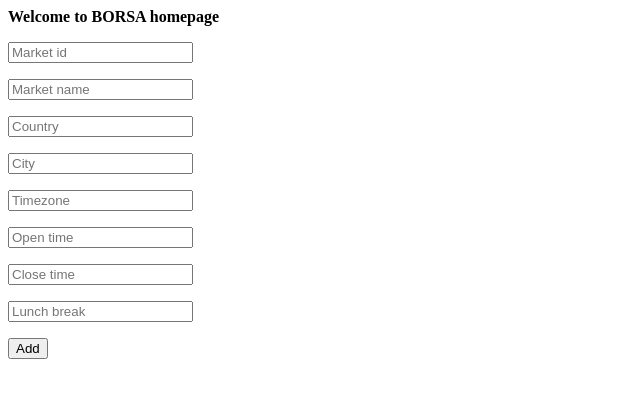
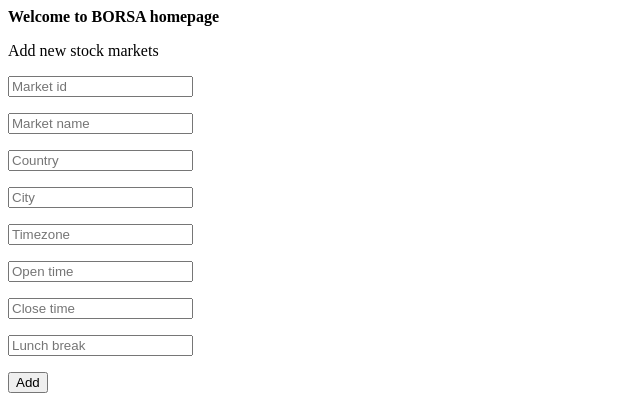
Before and after one commit to bozcani/borsa-scraper-app, a Django app: page /BasicApp/ in a window 1280 px wide. Shown: the top 420 px of the page, without its empty margins (0-640 px from the left). Run offline with Django 3.2, Linux system fonts and the light colour scheme; data that the repository does not hold is empty.

Commit message:
Add stock_market.hmtl

```diff
--- a/BasicApp/urls.py
+++ b/BasicApp/urls.py
@@ -8,5 +8,6 @@ app_name = 'BasicApp'
 urlpatterns = [
     path('', views.home, name='home'),
     path('admin/', admin.site.urls),
-    path('add_stock_market_result', views.add_stock_market_result, name='add_stock_market_result')
+    path('add_stock_market_result', views.add_stock_market_result, name='add_stock_market_result'),
+    path('stock_market/<str:market_id>/', views.stock_market, name='stock_market'),
 ]
--- a/BasicApp/views.py
+++ b/BasicApp/views.py
@@ -1,4 +1,4 @@
-from django.shortcuts import render
+from django.shortcuts import render, get_object_or_404
 
 from django.http import HttpResponse
 from django.template import loader
@@ -6,8 +6,10 @@ from .models import StockMarket
 
 def home(request):
 
+    stock_markets = StockMarket.objects.all()
+
     template = loader.get_template('home.html')
-    context = {}
+    context = {'stock_markets': stock_markets}
     return HttpResponse(template.render(context, request))
 
 
@@ -36,9 +38,9 @@ def add_stock_market_result(request):
     new_market.save()
     return HttpResponse("hello")
 
-    #new_person.save()
-    #context = {
-    #    'first_name':first_name,
-    #    'last_name':last_name,
-    #    'birthdate':birthdate
-    #}
+def stock_market(request, market_id):
+    stock_market = get_object_or_404(StockMarket, pk=market_id)
+    context = {
+        'stock_market':stock_market,
+    }
+    return render(request, 'stock_market.html', context)
--- a/templates/home.html
+++ b/templates/home.html
@@ -1,5 +1,16 @@
 <p><b>Welcome to BORSA homepage</b></p>
 
+{% if stock_markets%}
+<p><b>Stock markets:</b></p>
+<ul>
+{% for stock_market in stock_markets %}
+    <li><a href="stock_market/{{stock_market.market_id}}/">{{stock_market.market_id}}, {{stock_market.market_name}}</a></li>
+{% endfor %}
+</ul>
+{% endif %}
+
+
+<p>Add new stock markets</p>
 <form action="/BasicApp/add_stock_market_result">
 <p>
 <input type="text" name="market_id" class="form-control"
```
Also changed, not shown: templates/stock_market.html (added, +20 -0 lines).
